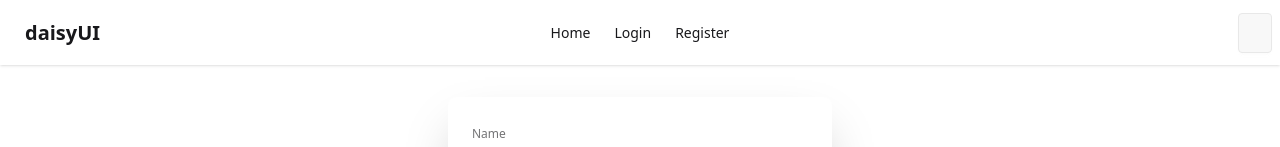
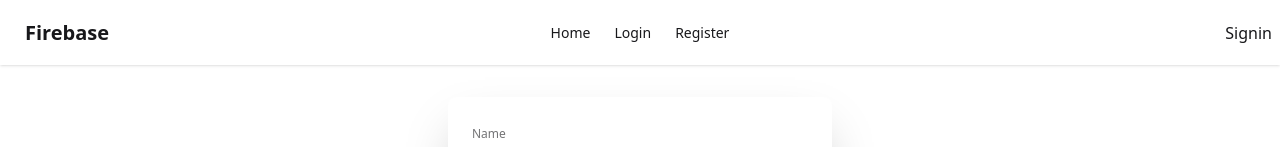
Before and after one commit to Taanveer22/firebase-auth-int-private-route, a React (Vite) app: page /register in a window 1280 px wide. Shown: the top 147 px of the page. Built offline with nearby package versions, Linux system fonts and the light colour scheme; no server answers.

Commit message:
alhamdulliah auth state change observer done and sign out implementation done

```diff
--- a/src/layouts/Header.jsx
+++ b/src/layouts/Header.jsx
@@ -1,9 +1,10 @@
 import { useContext } from "react";
-import { NavLink } from "react-router-dom";
+import { Link, NavLink } from "react-router-dom";
 import { AuthContext } from "../providers/AuthProvider";
 
 const Header = () => {
-  const { user } = useContext(AuthContext);
+  const { user, signOutUser } = useContext(AuthContext);
+
   const links = (
     <>
       <li>
@@ -17,6 +18,16 @@ const Header = () => {
       </li>
     </>
   );
+
+  const handleSignOut = () => {
+    signOutUser()
+      .then(() => {
+        console.log("sign out successful");
+      })
+      .catch((error) => {
+        console.log(error.message);
+      });
+  };
   return (
     <div>
       <div className="navbar bg-base-100 shadow-sm">
@@ -45,13 +56,24 @@ const Header = () => {
               {links}
             </ul>
           </div>
-          <a className="btn btn-ghost text-xl">daisyUI</a>
+          <a className="btn btn-ghost text-xl">Firebase</a>
         </div>
         <div className="navbar-center hidden lg:flex">
           <ul className="menu menu-horizontal px-1">{links}</ul>
         </div>
         <div className="navbar-end">
-          <a className="btn">{user?.email}</a>
+          {user ? (
+            <>
+              <span>{user.email}</span>
+              <a onClick={handleSignOut} className="btn">
+                Signout
+              </a>
+            </>
+          ) : (
+            <>
+              <Link to="/login">Signin</Link>
+            </>
+          )}
         </div>
       </div>
     </div>
--- a/src/providers/AuthProvider.jsx
+++ b/src/providers/AuthProvider.jsx
@@ -4,6 +4,7 @@ import {
   createUserWithEmailAndPassword,
   onAuthStateChanged,
   signInWithEmailAndPassword,
+  signOut,
 } from "firebase/auth";
 
 // ===========    context create    ===============
@@ -25,6 +26,11 @@ const AuthProvider = ({ children }) => {
   // ========= sign in user ==============
   const signInUser = (email, password) => {
     return signInWithEmailAndPassword(auth, email, password);
+  };
+
+  // =============== sign out user ==================
+  const signOutUser = () => {
+    return signOut(auth);
   };
 
   // ========== listen to auth changes (method 01) =================
@@ -58,6 +64,7 @@ const AuthProvider = ({ children }) => {
   //   version: version,
   //   createUser : createUser,
   //   signInUser : signInUser,
+  //   signOutUser : signOutUser,
   //   user : user,
   // };
 
@@ -68,6 +75,7 @@ const AuthProvider = ({ children }) => {
     version,
     createUser,
     signInUser,
+    signOutUser,
     user,
   };
   console.log(authInfo);
```
